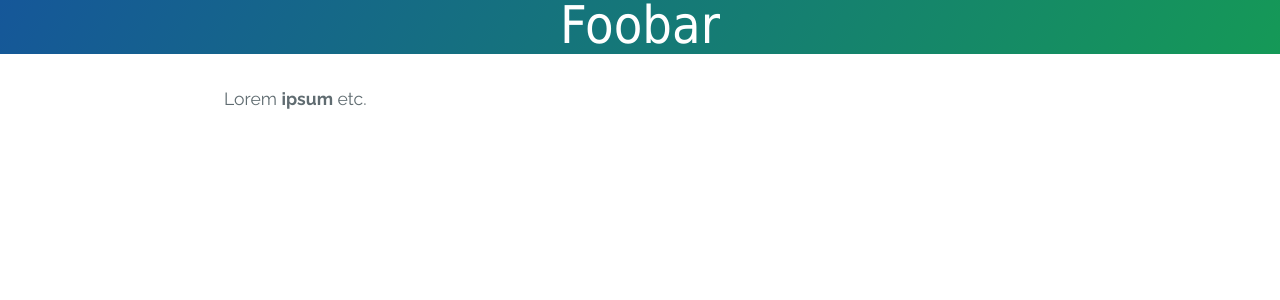
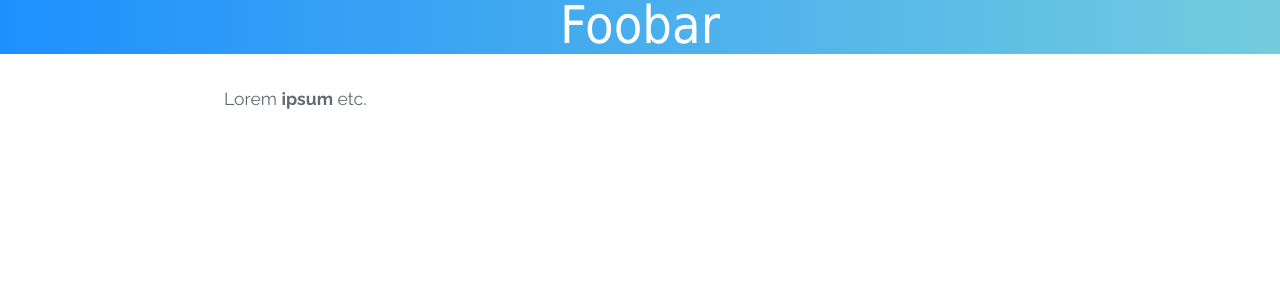
Before and after one commit to RarelyCharlie/rarelycharlie.github.io, a Jekyll site: the page built from index.md, in a window 1280 px wide. Shown: the top 300 px of the page. Built offline with Jekyll 4.4.1, drawn with Linux system fonts in a browser that asks for light colours; nearby versions of some CDN libraries.

Commit message:
New moon

```diff
--- a/stylesheets/tutorial.css
+++ b/stylesheets/tutorial.css
@@ -1,11 +1,12 @@
 @import url(https://fonts.googleapis.com/css?family=Raleway:400,300,700);
 body {font-family: Raleway,Tahoma,"Helvetica Neue", Helvetica, Arial, sans-serif;}
 .page-header {
-  background: #159957 linear-gradient(to right, #1e90fe 0%, #73ccde 100%) url(/assets/moon.jpg) center right / 30px 30px no-repeat;
+  background: #159957 linear-gradient(to right, #1e90fe 0%, #73ccde 100%);
   padding: 0 80px;
   height: 54px;
   line-height: 50px;
   }
+.moon {width: 32px; height: 32px;}
 h1 {
   font-family: "Raleway Thin",Tahoma,"Helvetica Neue", Helvetica, Arial, sans-serif;
   font-weight: normal;
```
